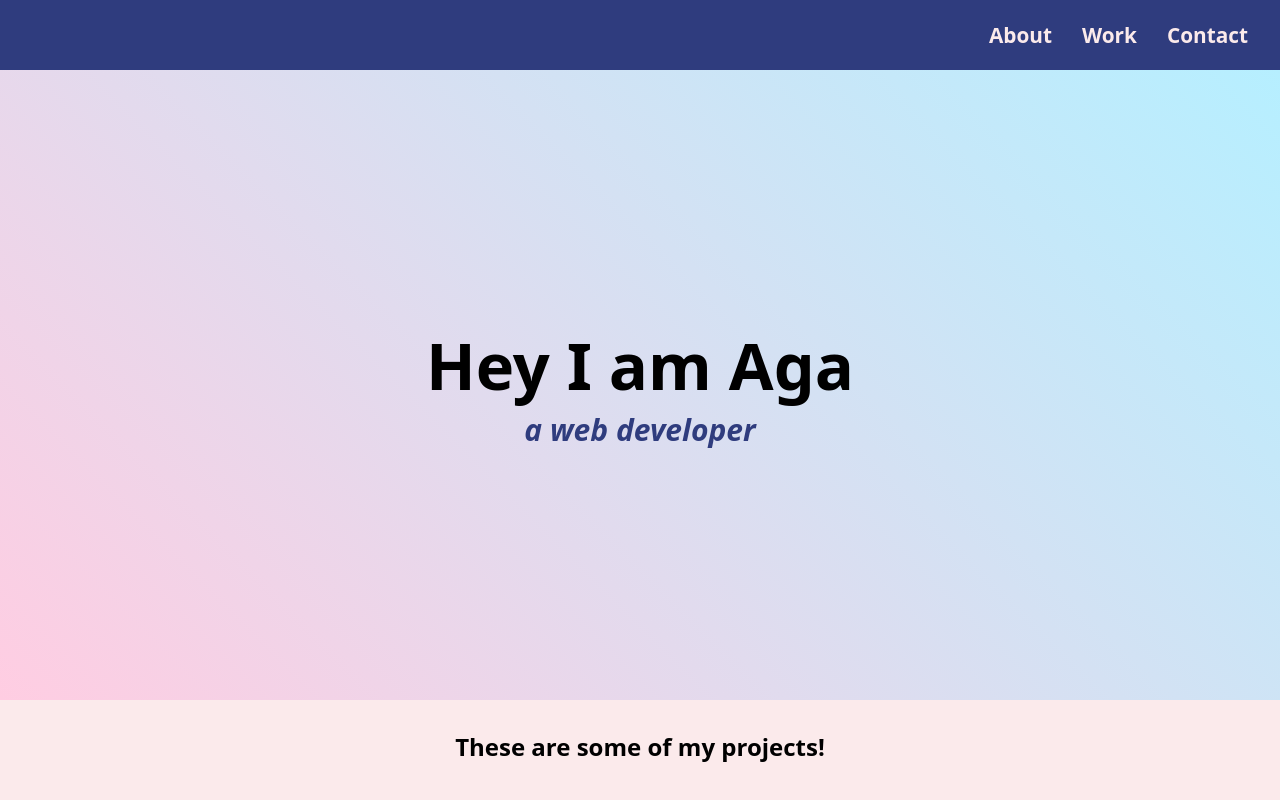
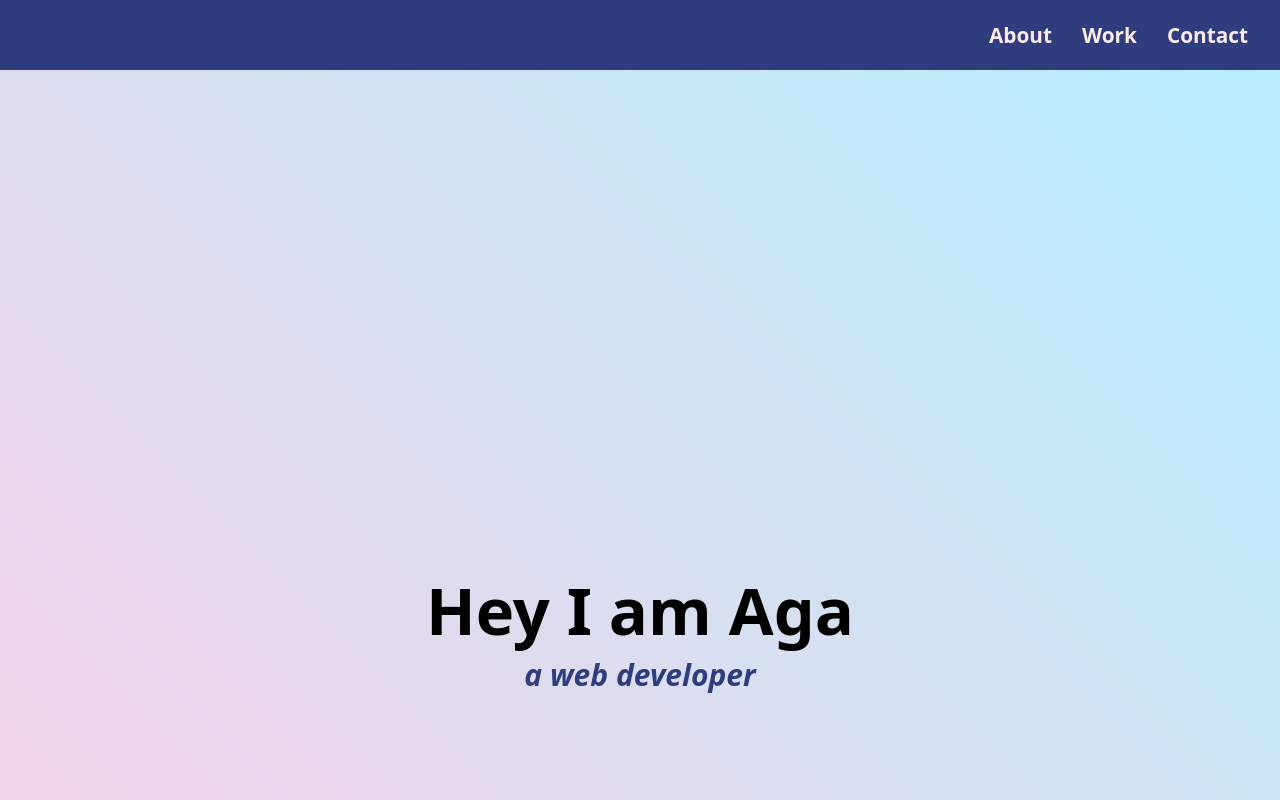
Before and after one commit to asobien810/Portfolio-Page, a plain HTML site: page index.html in a window 1280 px wide. Shown: the top 800 px of the page. Drawn offline with Linux system fonts and the light colour scheme.

Commit message:
Update styles.css

```diff
--- a/styles.css
+++ b/styles.css
@@ -52,7 +52,7 @@ ul{
 
 .about{
     width:100%;
-    height:630px;
+    height:70rem;
     background:linear-gradient(
         45deg,
         rgb(255, 205, 226),
```
